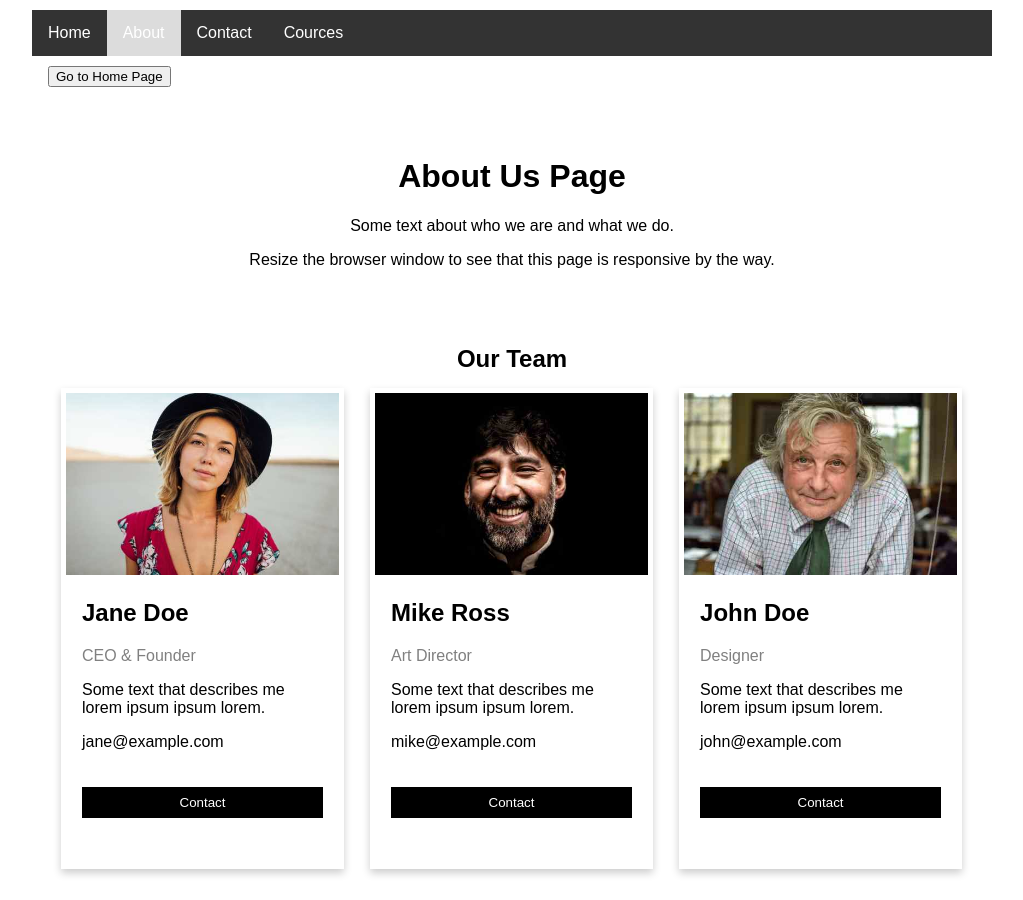
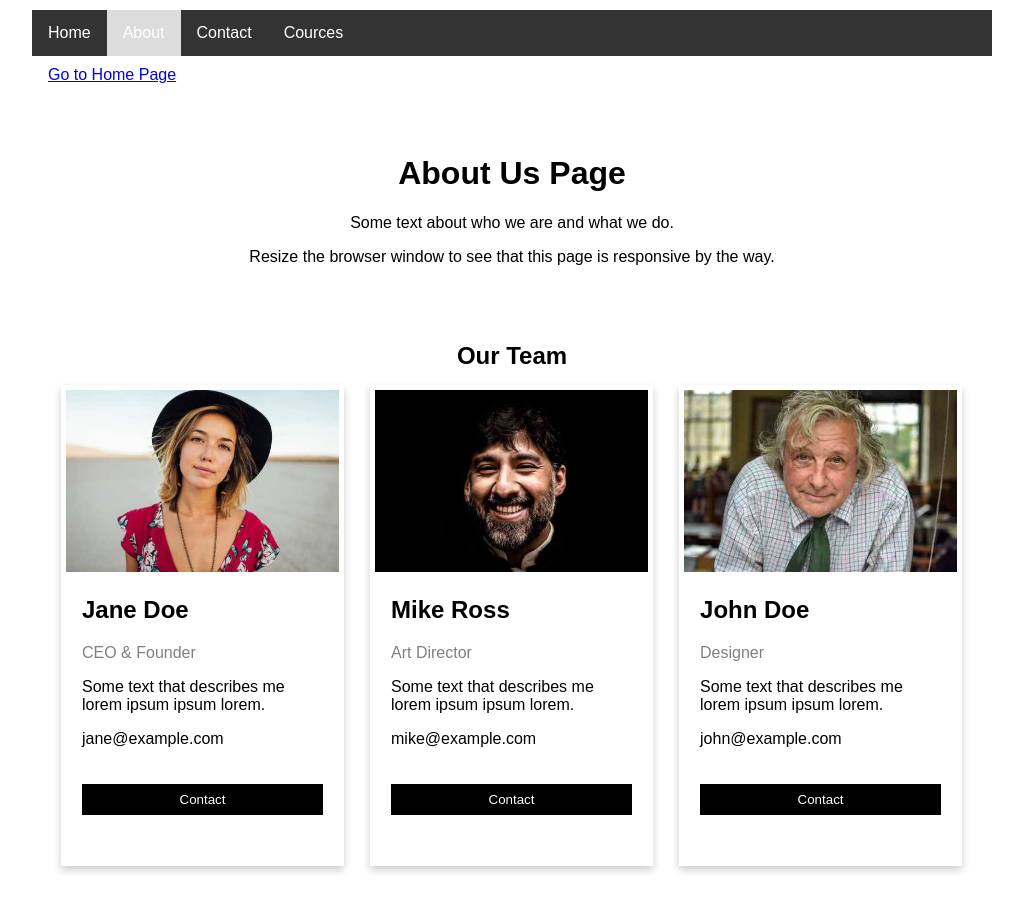
Before and after one commit to joynalam67598/Angular-Lessons, an Angular app in the folder first-ng-app/: page /About in a window 1280 px wide. Shown: the whole page, without its empty margins (128-1151 px from the left). Built offline with nearby package versions, Linux system fonts and the light colour scheme.

Commit message:
Absolute and Relative Route.

```diff
--- a/first-ng-app/src/app/about/about.component.html
+++ b/first-ng-app/src/app/about/about.component.html
@@ -1,6 +1,8 @@
 <div class="container">
-  <!-- <a routerLink="/Home">Go to Home Page</a>localhost:4200/About/Home -->
-  <button>Go to Home Page</button>
+  <a routerLink="/Home">Go to Home Page</a>
+  <!-- localhost:4200/Home    -- Absolute Path -->
+  <!-- <a routerLink="Home">Go to Home Page</a> -->
+  <!-- localhost:4200/About/Home   -- Relative Path-->
   <div class="about-section">
     <h1>About Us Page</h1>
     <p>Some text about who we are and what we do.</p>
--- a/first-ng-app/src/app/app.component.html
+++ b/first-ng-app/src/app/app.component.html
@@ -4,9 +4,9 @@
       <li routerLinkActive="active" [routerLinkActiveOptions]="{ exact: true }">
         <a routerLink="">Home</a>
       </li>
-      <li routerLinkActive="active"><a [routerLink]="'About'">About</a></li>
+      <li routerLinkActive="active"><a [routerLink]="'/About'">About</a></li>
       <li routerLinkActive="active">
-        <a [routerLink]="['Contact', 10]">Contact</a>
+        <a [routerLink]="[ 'Contact', 10]">Contact</a>
       </li>
       <li routerLinkActive="active"><a routerLink="Courses">Cources</a></li>
     </ul>
```
